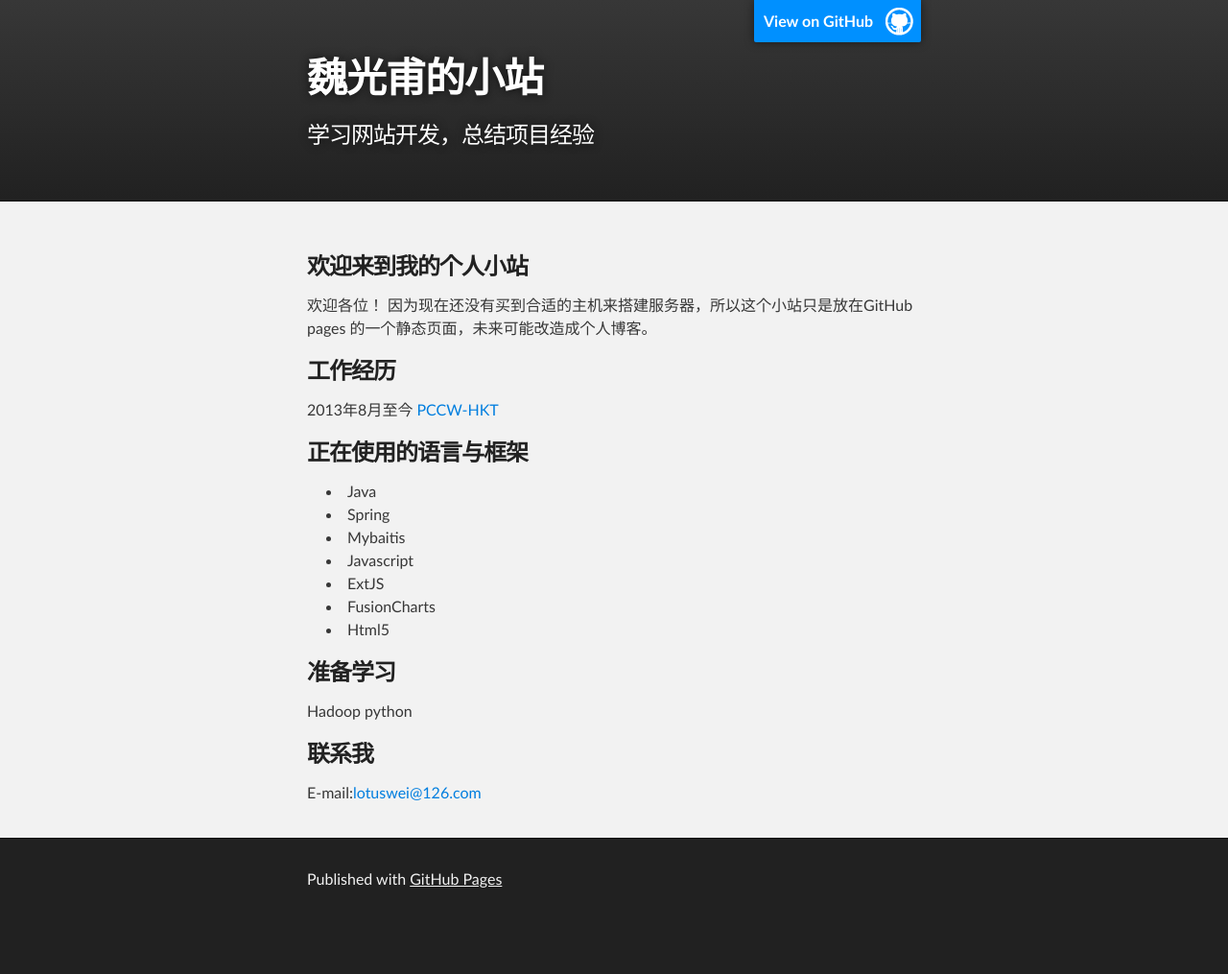
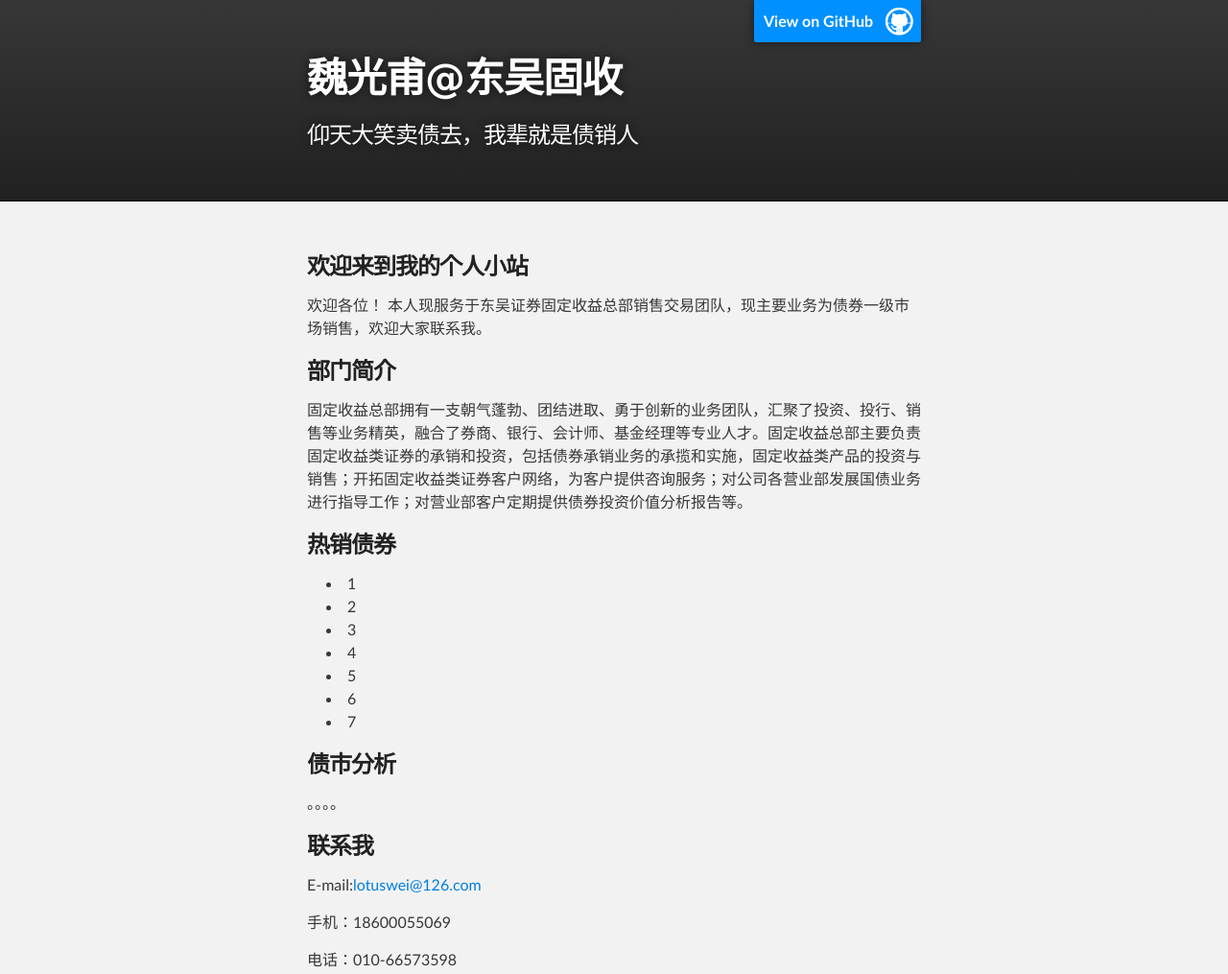
Before and after one commit to Tony-Wei/Tony-Wei.github.io, a plain HTML site: page index.html in a window 1280 px wide. Shown: the top 1015 px of the page at 96% size. Before the commit the page ends 963 px from the top, so only its background shows below. Drawn offline with Linux system fonts and the light colour scheme.

Commit message:
Update index.html

```diff
--- a/index.html
+++ b/index.html
@@ -4,11 +4,11 @@
   <head>
     <meta charset='utf-8' />
     <meta http-equiv="X-UA-Compatible" content="chrome=1" />
-    <meta name="description" content="魏光甫的小站 : 学习网站开发，总结项目经验" />
+    <meta name="description" content="魏光甫 : 仰天大笑卖债去，我辈就是债销人" />
 
     <link rel="stylesheet" type="text/css" media="screen" href="stylesheets/stylesheet.css">
 
-    <title>魏光甫的小站</title>
+    <title>魏光甫在卖债</title>
   </head>
 
   <body>
@@ -18,8 +18,8 @@
         <header class="inner">
           <a id="forkme_banner" href="https://github.com/Tony-Wei">View on GitHub</a>
 
-          <h1 id="project_title">魏光甫的小站</h1>
-          <h2 id="project_tagline">学习网站开发，总结项目经验</h2>
+          <h1 id="project_title">魏光甫@东吴固收</h1>
+          <h2 id="project_tagline">仰天大笑卖债去，我辈就是债销人</h2>
 
         </header>
     </div>
@@ -31,33 +31,35 @@
 <a name="%E6%AC%A2%E8%BF%8E%E6%9D%A5%E5%88%B0%E6%88%91%E7%9A%84%E4%B8%AA%E4%BA%BA%E5%B0%8F%E7%AB%99" class="anchor" href="#%E6%AC%A2%E8%BF%8E%E6%9D%A5%E5%88%B0%E6%88%91%E7%9A%84%E4%B8%AA%E4%BA%BA%E5%B0%8F%E7%AB%99"><span class="octicon octicon-link"></span></a>欢迎来到我的个人小站</h3>
 
 <p>欢迎各位！
-因为现在还没有买到合适的主机来搭建服务器，所以这个小站只是放在GitHub pages 的一个静态页面，未来可能改造成个人博客。</p>
+本人现服务于东吴证券固定收益总部销售交易团队，现主要业务为债券一级市场销售，欢迎大家联系我。</p>
 
 <h3>
-<a name="%E5%B7%A5%E4%BD%9C%E7%BB%8F%E5%8E%86" class="anchor" href="#%E5%B7%A5%E4%BD%9C%E7%BB%8F%E5%8E%86"><span class="octicon octicon-link"></span></a>工作经历</h3>
+<a name="%E5%B7%A5%E4%BD%9C%E7%BB%8F%E5%8E%86" class="anchor" href="#%E5%B7%A5%E4%BD%9C%E7%BB%8F%E5%8E%86"><span class="octicon octicon-link"></span></a>部门简介</h3>
 
-<p>2013年8月至今   <a href="http://www.hkt.com/">PCCW-HKT</a></p>
+<p>固定收益总部拥有一支朝气蓬勃、团结进取、勇于创新的业务团队，汇聚了投资、投行、销售等业务精英，融合了券商、银行、会计师、基金经理等专业人才。固定收益总部主要负责固定收益类证券的承销和投资，包括债券承销业务的承揽和实施，固定收益类产品的投资与销售；开拓固定收益类证券客户网络，为客户提供咨询服务；对公司各营业部发展国债业务进行指导工作；对营业部客户定期提供债券投资价值分析报告等。</p>
 
 <h3>
-<a name="%E6%AD%A3%E5%9C%A8%E4%BD%BF%E7%94%A8%E7%9A%84%E8%AF%AD%E8%A8%80%E4%B8%8E%E6%A1%86%E6%9E%B6" class="anchor" href="#%E6%AD%A3%E5%9C%A8%E4%BD%BF%E7%94%A8%E7%9A%84%E8%AF%AD%E8%A8%80%E4%B8%8E%E6%A1%86%E6%9E%B6"><span class="octicon octicon-link"></span></a>正在使用的语言与框架</h3>
+<a name="%E6%AD%A3%E5%9C%A8%E4%BD%BF%E7%94%A8%E7%9A%84%E8%AF%AD%E8%A8%80%E4%B8%8E%E6%A1%86%E6%9E%B6" class="anchor" href="#%E6%AD%A3%E5%9C%A8%E4%BD%BF%E7%94%A8%E7%9A%84%E8%AF%AD%E8%A8%80%E4%B8%8E%E6%A1%86%E6%9E%B6"><span class="octicon octicon-link"></span></a>热销债券</h3>
 
 <ul>
-<li>Java</li>
-<li>Spring</li>
-<li>Mybaitis</li>
-<li>Javascript</li>
-<li>ExtJS</li>
-<li>FusionCharts</li>
-<li>Html5</li>
+<li>1</li>
+<li>2</li>
+<li>3</li>
+<li>4</li>
+<li>5</li>
+<li>6</li>
+<li>7</li>
 </ul><h3>
-<a name="%E5%87%86%E5%A4%87%E5%AD%A6%E4%B9%A0" class="anchor" href="#%E5%87%86%E5%A4%87%E5%AD%A6%E4%B9%A0"><span class="octicon octicon-link"></span></a>准备学习</h3>
+<a name="%E5%87%86%E5%A4%87%E5%AD%A6%E4%B9%A0" class="anchor" href="#%E5%87%86%E5%A4%87%E5%AD%A6%E4%B9%A0"><span class="octicon octicon-link"></span></a>债市分析</h3>
 
-<p>Hadoop python</p>
+<p>。。。。</p>
 
 <h3>
 <a name="%E8%81%94%E7%B3%BB%E6%88%91" class="anchor" href="#%E8%81%94%E7%B3%BB%E6%88%91"><span class="octicon octicon-link"></span></a>联系我</h3>
 
 <p>E-mail:<a href="mailto:lotuswei@126.com">lotuswei@126.com</a></p>
+<p>手机：18600055069</p>
+<p>电话：010-66573598</p>
       </section>
     </div>
 
```
